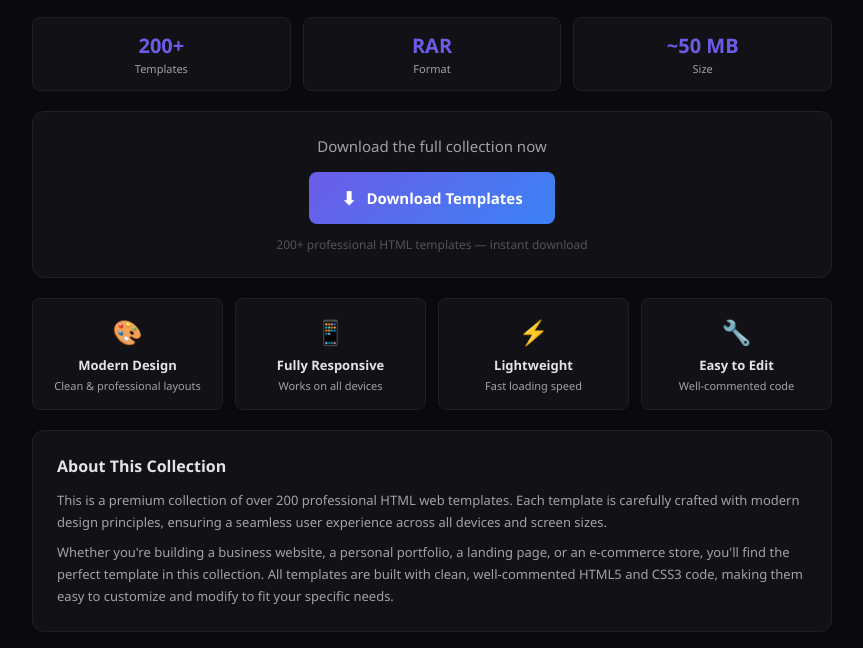
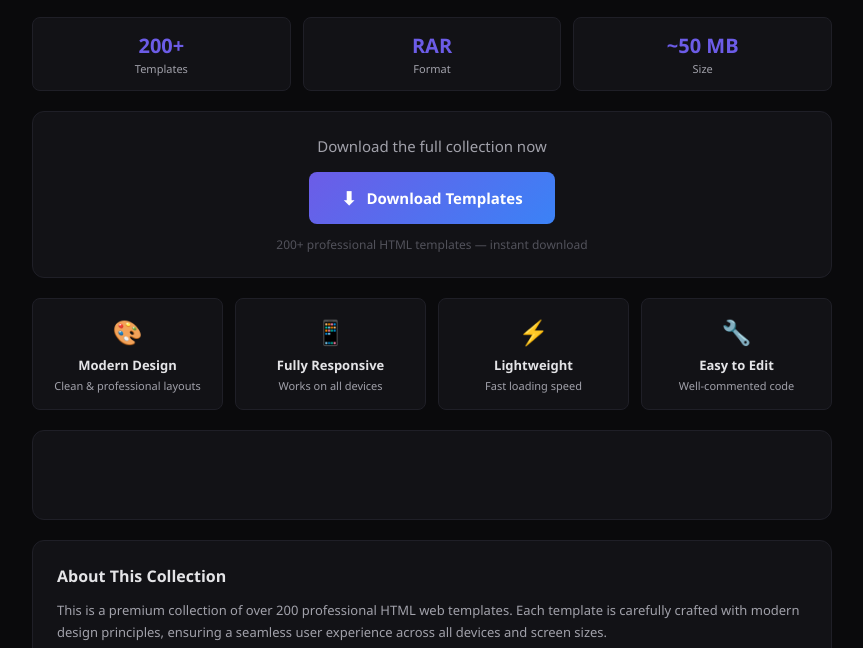
Before and after one commit to El-inframundo/-200-Professional-HTML-Web-Templates, a plain HTML site: page index.html in a window 1280 px wide. Shown: the part 125-773 px from the top of the page, without its empty margins (208-1071 px from the left). Drawn offline with Linux system fonts and the light colour scheme.

Commit message:
Update index.html

```diff
--- a/index.html
+++ b/index.html
@@ -30,8 +30,7 @@ body{background:#0a0a0c;color:#e4e4e7;font-family:'Segoe UI',system-ui,sans-seri
 .feature .icon{font-size:24px;margin-bottom:8px}
 .feature .title{font-size:13px;color:#e4e4e7;font-weight:600}
 .feature .desc{font-size:11px;color:#a1a1aa;margin-top:4px}
-/* PLACEHOLDER: AD CONTAINER 1 - RichAds PopUnder */
-/* PLACEHOLDER: AD CONTAINER 2 - RichAds In-Page */
+.ad-container{max-width:800px;width:100%;margin:0 auto 20px auto;text-align:center;background:#121216;border:1px solid #1f1f27;border-radius:12px;padding:16px;min-height:90px;display:flex;align-items:center;justify-content:center}
 .seo-content{background:#121216;border:1px solid #1f1f27;border-radius:12px;padding:24px;margin-bottom:20px}
 .seo-content h2{font-size:16px;color:#e4e4e7;margin-bottom:12px}
 .seo-content p{font-size:13px;color:#a1a1aa;line-height:1.7;margin-bottom:8px}
@@ -62,9 +61,6 @@ body{background:#0a0a0c;color:#e4e4e7;font-family:'Segoe UI',system-ui,sans-seri
       <div class="lbl">Size</div>
     </div>
   </div>
-
-  <!-- PLACEHOLDER: DOWNLOAD LINKS -->
-  <!-- ضع روابط التحميل هنا -->
 
   <div class="download-box">
     <h3>Download the full collection now</h3>
@@ -97,11 +93,10 @@ body{background:#0a0a0c;color:#e4e4e7;font-family:'Segoe UI',system-ui,sans-seri
     </div>
   </div>
 
-  <!-- PLACEHOLDER: RICHADS POPUNDER AD -->
-  <!-- ضع كود إعلان PopUnder هنا -->
-
-  <!-- PLACEHOLDER: RICHADS IN-PAGE AD -->
-  <!-- ضع كود إعلان In-Page هنا -->
+  <!-- Adsterra Ad -->
+  <div class="ad-container">
+    <script src="https://pl29322504.profitablecpmratenetwork.com/90/18/8f/90188f0d6788c590542b7a83bead4749.js"></script>
+  </div>
 
   <div class="seo-content">
     <h2>About This Collection</h2>
@@ -113,7 +108,6 @@ body{background:#0a0a0c;color:#e4e4e7;font-family:'Segoe UI',system-ui,sans-seri
 <div class="footer">2024 — Premium HTML Templates Collection</div>
 
 <script>
-// PLACEHOLDER: FILE_URLS - ضع روابط التحميل الفعلية هنا
 const DOWNLOAD_URL = 'https://uploady.io/1s6ys35vw0fk/200_TEMPLEATES.rar';
 
 // Ad Gate: عند النقر على زر التحميل، افتح الإعلان أولاً ثم وجه للرابط
@@ -122,9 +116,6 @@ document.addEventListener('click', function(e) {
   if (!link) return;
 
   e.preventDefault();
-
-  // PLACEHOLDER: افتح إعلان PopUnder هنا - ضع رابط الإعلان الفعلي
-  // window.open('https://richinfo.co/...', '_blank');
 
   // توجيه المستخدم إلى رابط التحميل بعد فترة قصيرة
   setTimeout(function() {
```
